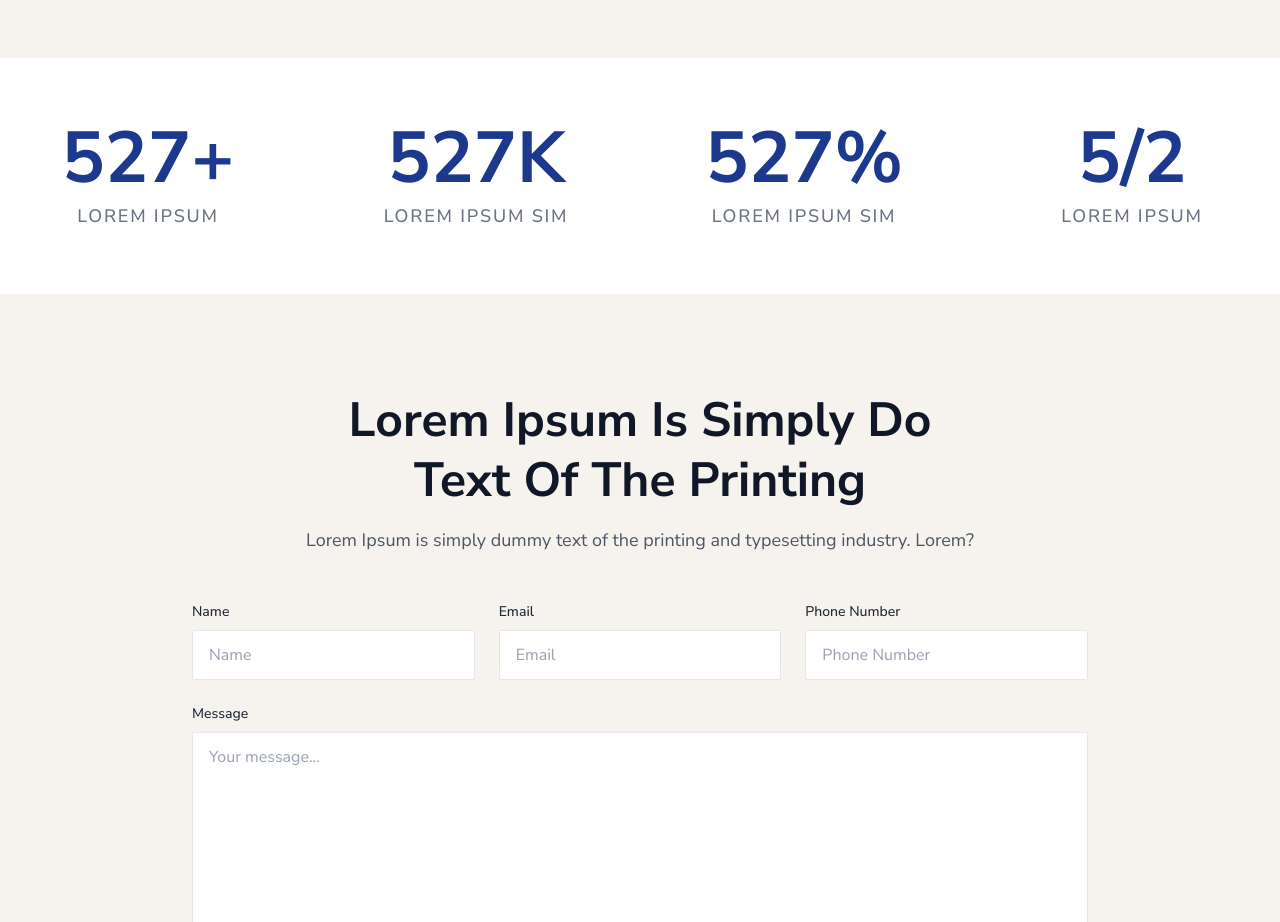
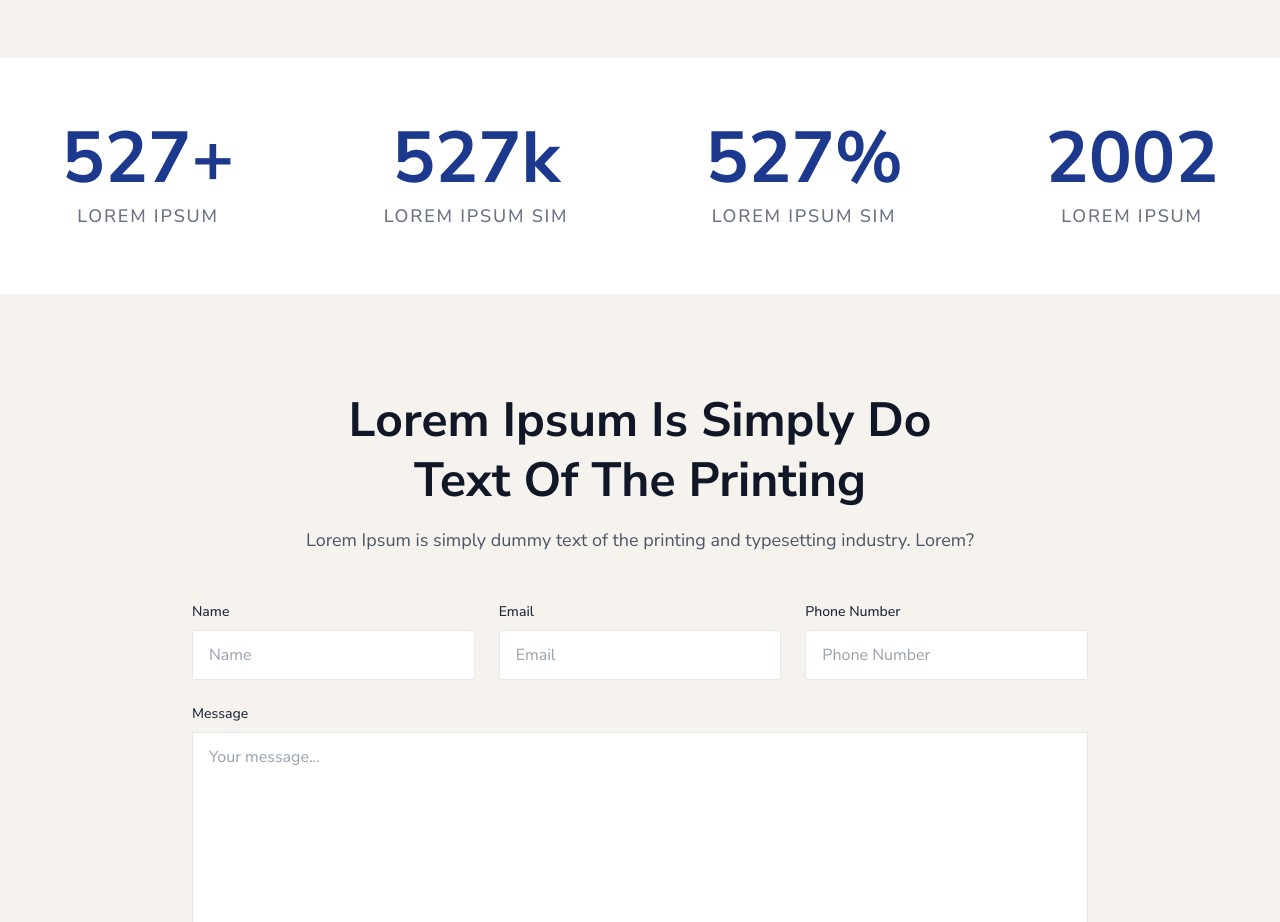
Before and after one commit to akarrouach-void/landing-page-front, a website built with Vite: page index.html in a window 1280 px wide. Shown: the part 3480-4402 px from the top of the page. Built offline with nearby package versions, Linux system fonts and the light colour scheme.

Commit message:
text animation added

```diff
--- a/index.html
+++ b/index.html
@@ -746,8 +746,9 @@
 					<div class="space-y-1 flex items-center justify-center flex-col">
 						<div
 							class="text-6xl md:text-7xl font-bold text-blue-900 dark:text-blue-400"
+							id="stats-first"
 						>
-							527+
+							0
 						</div>
 						<p
 							class="text-lg font-medium text-gray-500 dark:text-gray-400 tracking-widest uppercase pt-1"
@@ -760,8 +761,9 @@
 					<div class="space-y-1 flex items-center justify-center flex-col">
 						<div
 							class="text-6xl md:text-7xl font-bold text-blue-900 dark:text-blue-400"
+							id="stats-second"
 						>
-							527K
+							0
 						</div>
 						<p
 							class="text-lg font-medium text-gray-500 dark:text-gray-400 tracking-widest uppercase pt-1"
@@ -774,8 +776,9 @@
 					<div class="space-y-1 flex items-center justify-center flex-col">
 						<div
 							class="text-6xl md:text-7xl font-bold text-blue-900 dark:text-blue-400"
+							id="stats-third"
 						>
-							527%
+							0
 						</div>
 						<p
 							class="text-lg font-medium text-gray-500 dark:text-gray-400 tracking-widest uppercase pt-1"
@@ -788,8 +791,9 @@
 					<div class="space-y-1 flex items-center justify-center flex-col">
 						<div
 							class="text-6xl md:text-7xl font-bold text-blue-900 dark:text-blue-400"
+							id="stats-fourth"
 						>
-							5/2
+							0
 						</div>
 						<p
 							class="text-lg font-medium text-gray-500 dark:text-gray-400 tracking-widest uppercase pt-1"
--- /dev/null
+++ b/src/text-animation.js
@@ -0,0 +1,29 @@
+const targets = [
+	{ element: document.getElementById('stats-first'), count: 527, suffix: '+' },
+	{ element: document.getElementById('stats-second'), count: 527, suffix: 'k' },
+	{ element: document.getElementById('stats-third'), count: 527, suffix: '%' },
+	{
+		element: document.getElementById('stats-fourth'),
+		count: 2002,
+	},
+];
+
+function animateCountUp(target, duration) {
+	let currentCount = 0;
+	const increment = Math.ceil(target.count / (duration / 10));
+
+	const interval = setInterval(() => {
+		currentCount += increment;
+		if (currentCount >= target.count) {
+			clearInterval(interval);
+			currentCount = target.count;
+			target.element.textContent = currentCount + (target.suffix || '');
+		} else {
+			target.element.textContent = currentCount + (target.suffix || '');
+		}
+	}, 10);
+}
+
+targets.forEach((target) => {
+	animateCountUp(target, 1000);
+});
```
Also changed, not shown: src/main.js (+4 -3 lines).
